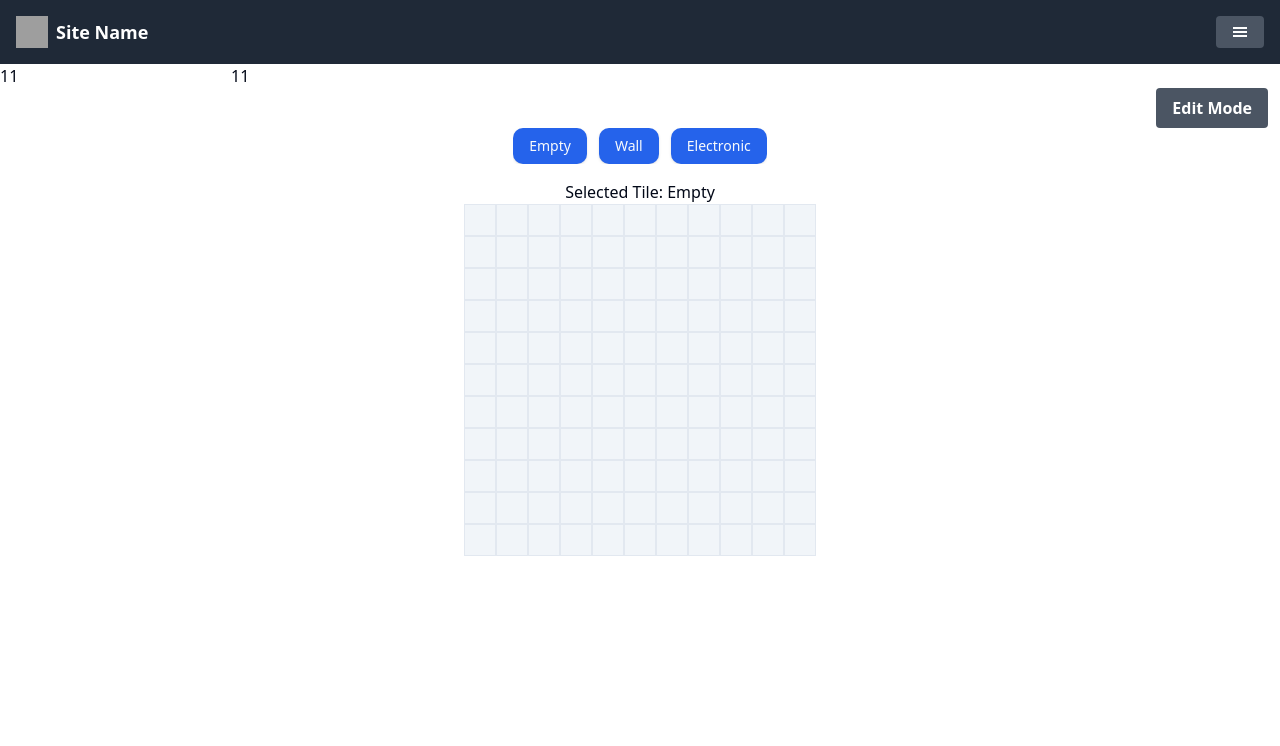
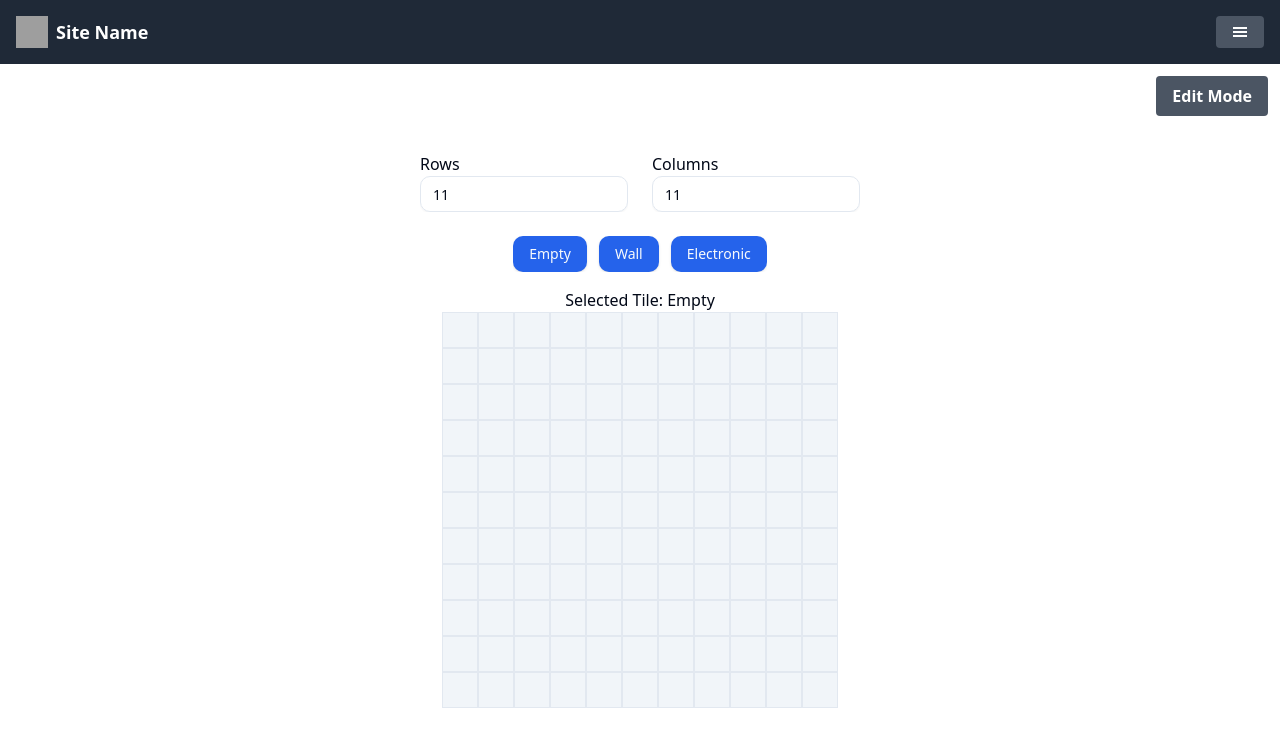
Before and after one commit to adnancrnovrsanin/SmartSaver, a React (Vite) app: page / in a window 1280 px wide. Both pictures are taken after a click on the button "Edit Mode". Shown: the top 746 px of the page. Built offline with nearby package versions, Linux system fonts and the light colour scheme; grey boxes are pictures that could not be loaded.

Commit message:
css for tile grid

```diff
--- a/package.json
+++ b/package.json
@@ -11,6 +11,7 @@
   },
   "dependencies": {
     "@radix-ui/react-icons": "^1.3.0",
+    "@radix-ui/react-label": "^2.0.2",
     "@radix-ui/react-slot": "^1.0.2",
     "class-variance-authority": "^0.7.0",
     "clsx": "^2.0.0",
--- a/src/components/tile/tile.tsx
+++ b/src/components/tile/tile.tsx
@@ -7,14 +7,12 @@
   i: number;
   j: number;
   fields: any;
-  onClick: () => void;
   isMouseDown: boolean;
   setIsMouseDown: any;
 }
 
 const Tile = ({
   value,
-  onClick,
   editMode,
   tileValue,
   i,
@@ -23,6 +21,7 @@
   isMouseDown,
   setIsMouseDown,
 }: TileProps) => {
+
   let [tip, setTip] = useState("bg-slate-300");
   const [mouseEntered, setMouseEntered] = useState(false);
 
@@ -38,11 +37,9 @@
 
   useEffect(() => {
     if (editMode) {
-      console.log(`${i} ${j} ${isMouseDown}`);
       if (isMouseDown && mouseEntered) {
         fields[i][j] = tileValue;
         value = tileValue;
-        console.log("promenio");
         if (value === 0) {
           setTip("bg-slate-100");
         } else if (value === 1) {
@@ -51,14 +48,13 @@
           setTip("bg-orange-400");
         }
       }
-      console.log("Opalio");
     }
   }, [mouseEntered, isMouseDown]);
 
   return (
     <div
-      className={`tile w-8 h-8 border ${tip} `}
-      onClick={onClick}
+      className={`tile w-9 h-9 ${editMode && "border"} ${tip} `}
+      // onClick={}
       onMouseDown={() => setIsMouseDown(true)}
       onMouseUp={() => setIsMouseDown(false)}
       onMouseEnter={() => setMouseEntered(true)}
--- a/src/components/tile/tileGrid.tsx
+++ b/src/components/tile/tileGrid.tsx
@@ -1,23 +1,23 @@
 import React, { useState } from "react";
 import Tile from "./tile";
 import TilePicker from "../tilePicker/tilePicker";
+import { Label } from "@radix-ui/react-label";
+import { Input } from "../ui/input";
 
 interface TileGridProps {
-  rows: number;
-  columns: number;
-  editMode: boolean;
-  setEditMode: any;
+  // rows: number;
+  // columns: number;
+  // editMode: boolean;
+  // setEditMode: any;
 }
 
-const TileGrid: React.FC<TileGridProps> = ({
-  rows,
-  columns,
-  editMode,
-  setEditMode,
-}) => {
+const TileGrid: React.FC<TileGridProps> = ({}) => {
   let fields = Array(11).fill(Array(11).fill(0));
   let [tileValue, setTileValue] = useState(0);
-  const[isMouseDown, setIsMouseDown] = useState(false)
+  const [isMouseDown, setIsMouseDown] = useState(false);
+  const [rows, setRows] = useState(11);
+  const [columns, setColumns] = useState(11);
+  const [editMode, setEditMode] = useState(false);
   const renderTiles = () => {
     const tiles = [];
 
@@ -32,7 +32,6 @@
             fields={fields}
             i={i}
             j={j}
-            onClick={() => console.log("proba")}
             editMode={editMode}
             isMouseDown={isMouseDown}
             setIsMouseDown={setIsMouseDown}
@@ -55,7 +54,7 @@
 
   return (
     <div className="tile-grid flex-column">
-      <div className="w-screen flex justify-end pr-3">
+      <div className="w-screen flex justify-end p-3">
         <button
           className="bg-gray-600 hover:bg-gray-700 text-white font-bold py-2 px-4 rounded"
           onClick={() => changeEditMode()}
@@ -63,6 +62,28 @@
           Edit Mode
         </button>
       </div>
+      {editMode && (<div className="flex gap-6 justify-center p-6">
+        <div className="flex-col gap-3">
+          <Label htmlFor="rows">Rows</Label>
+          <Input
+            id="rows"
+            type="number"
+            value={rows}
+            className="w-52"
+            onChange={(e) => setRows(Number(e.target.value))}
+          />
+        </div>
+        <div className="flex-col gap-3">
+          <Label htmlFor="col">Columns</Label>
+          <Input
+            id="col"
+            type="number"
+            className="w-52"
+            value={columns}
+            onChange={(e) => setColumns(Number(e.target.value))}
+          />
+        </div>
+      </div>)}
       {editMode && <TilePicker value={tileValue} setValue={setTileValue} />}
       <div className="w-screen flex justify-center">{renderTiles()}</div>
     </div>
--- a/src/components/tilePicker/tilePicker.tsx
+++ b/src/components/tilePicker/tilePicker.tsx
@@ -8,7 +8,6 @@
 
 const TilePicker: React.FC<TilePickerProps> = ({ value, setValue }) => {
   const handleTileClick = (tileType: number) => {
-    console.log(tileType);
     setValue(tileType);
   };
 
--- /dev/null
+++ b/src/components/ui/label.tsx
@@ -0,0 +1,24 @@
+import * as React from "react"
+import * as LabelPrimitive from "@radix-ui/react-label"
+import { cva, type VariantProps } from "class-variance-authority"
+
+import { cn } from "@/lib/utils"
+
+const labelVariants = cva(
+  "text-sm font-medium leading-none peer-disabled:cursor-not-allowed peer-disabled:opacity-70"
+)
+
+const Label = React.forwardRef<
+  React.ElementRef<typeof LabelPrimitive.Root>,
+  React.ComponentPropsWithoutRef<typeof LabelPrimitive.Root> &
+    VariantProps<typeof labelVariants>
+>(({ className, ...props }, ref) => (
+  <LabelPrimitive.Root
+    ref={ref}
+    className={cn(labelVariants(), className)}
+    {...props}
+  />
+))
+Label.displayName = LabelPrimitive.Root.displayName
+
+export { Label }
--- a/src/pages/HomeGrid/HomeGrid.tsx
+++ b/src/pages/HomeGrid/HomeGrid.tsx
@@ -1,29 +1,11 @@
-import React, { useState } from 'react';
-import TileGrid from '../../components/tile/tileGrid';
+import TileGrid from "../../components/tile/tileGrid";
+const HomeGrid: React.FC = () => {
 
-const HomeGrid: React.FC = () => {
-    const [rows, setRows] = useState(11);
-    const [columns, setColumns] = useState(11);
-    const [editMode, setEditMode] = useState(false);
-
-    return (
-        <div>
-            <input
-                type="number"
-                value={rows}
-                onChange={(e) => setRows(Number(e.target.value))}
-            />
-            <input
-                type="number"
-                value={columns}
-                onChange={(e) => setColumns(Number(e.target.value))}
-            />
-
-            <div>
-                <TileGrid rows={rows} columns={columns} editMode={editMode} setEditMode={setEditMode}/>
-            </div>
-        </div>
-    );
+  return (
+    <div>
+      <TileGrid/>
+    </div>
+  );
 };
 
 export default HomeGrid;
```
Also changed, not shown: 1 other file (tests, documents, lock files or other folders).
